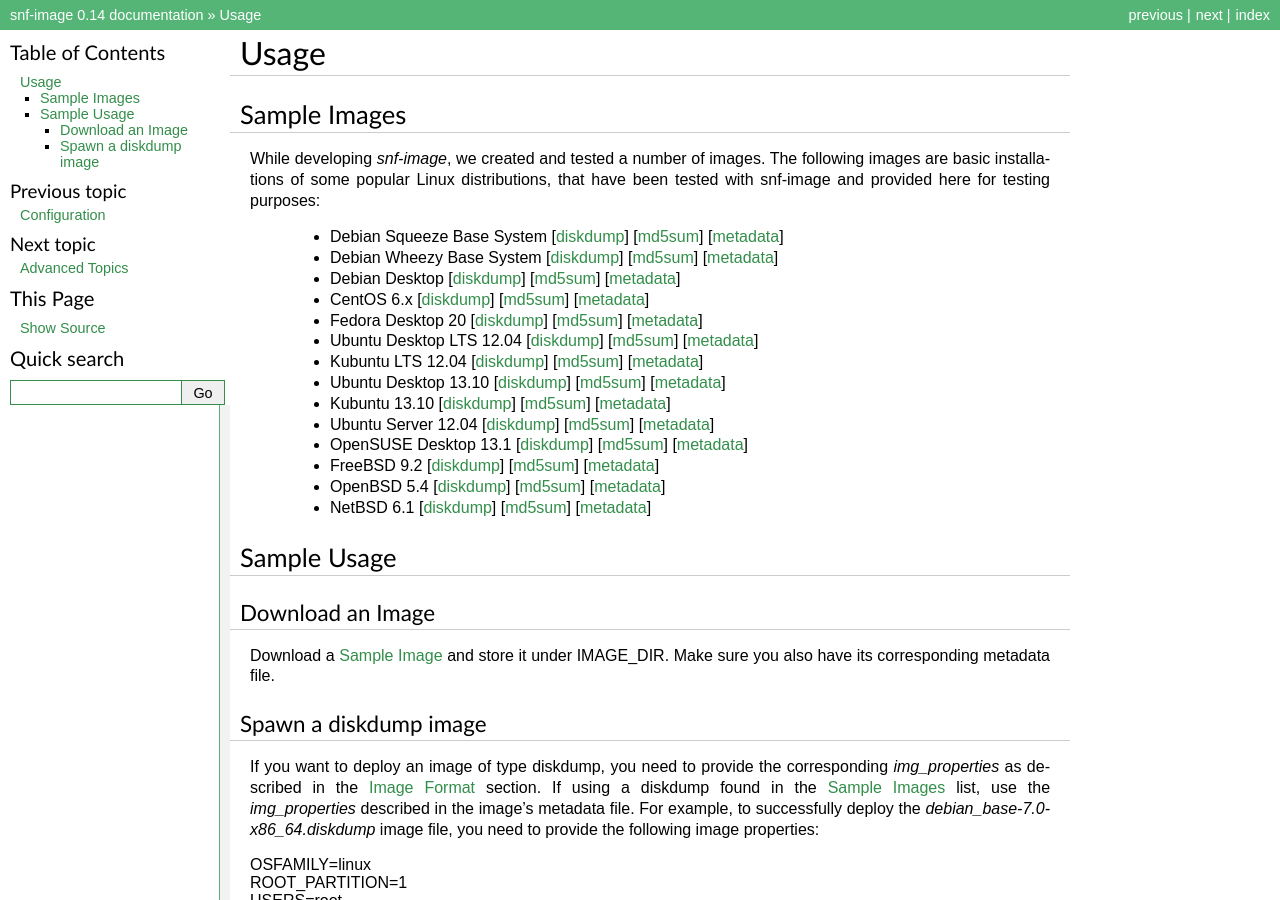
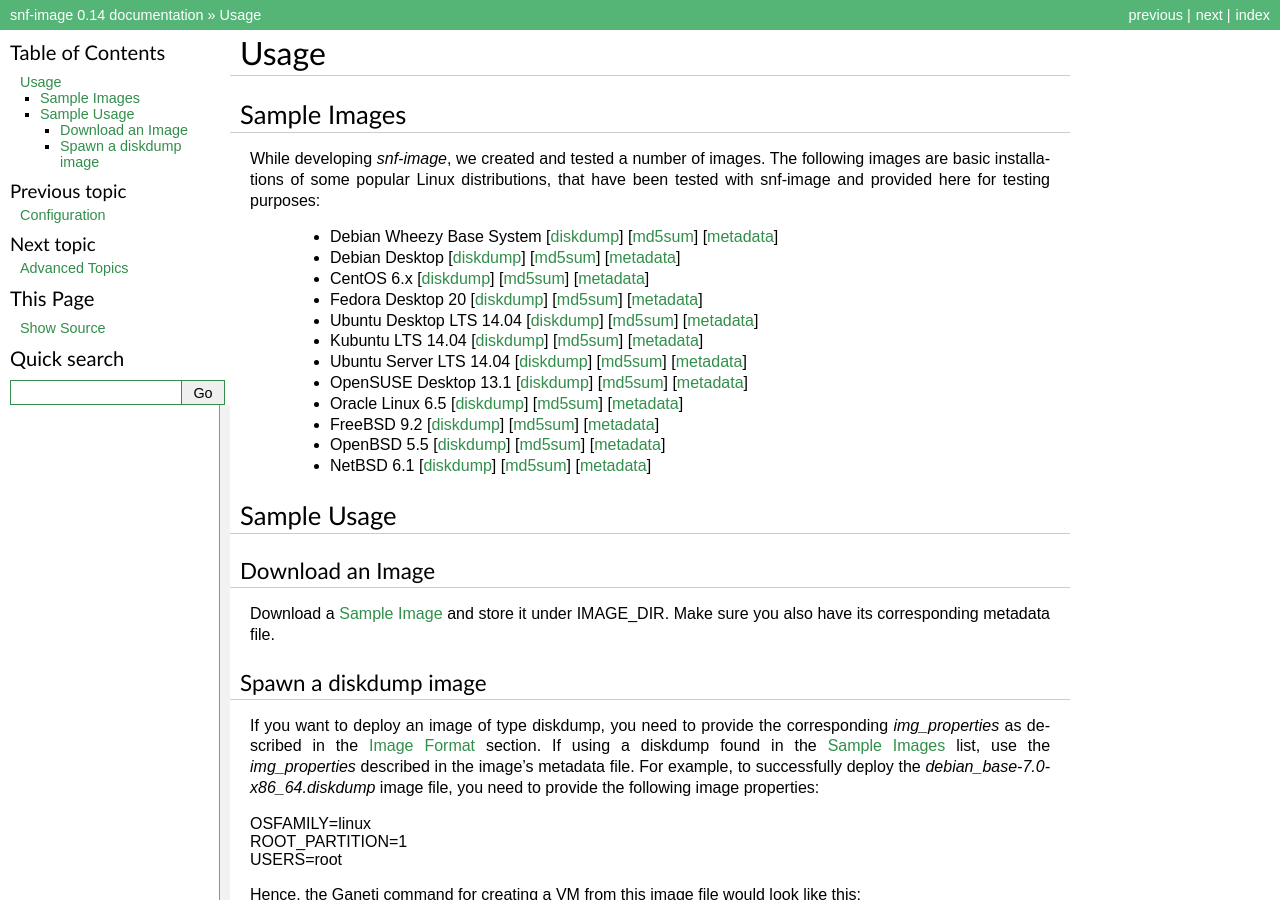
Before and after one commit to grnet/snf-image, a Sphinx documentation site: the page built from docs/usage.rst, in a window 1280 px wide and 900 px high. Built offline with Sphinx 7.4.7, drawn with Linux system fonts in a browser that asks for light colours.

Commit message:
docs: Update the sample images links
* Add (k)ubuntu 14.04 and remove 13.10
* Add Oracle Linux
* Remove Debian Squeeze
* Add OpenBSD 5.5 and remove 5.4

```diff
--- a/docs/usage.rst
+++ b/docs/usage.rst
@@ -11,10 +11,6 @@ following images are basic installations of some popular Linux distributions,
 that have been tested with snf-image and provided here for testing purposes:
 
 
- * Debian Squeeze Base System
-   [`diskdump <http://cdn.synnefo.org/debian_base-6.0-x86_64.diskdump>`_]
-   [`md5sum <http://cdn.synnefo.org/debian_base-6.0-x86_64.diskdump.md5sum>`_]
-   [`metadata <http://cdn.synnefo.org/debian_base-6.0-x86_64.diskdump.meta>`_]
  * Debian Wheezy Base System
    [`diskdump <http://cdn.synnefo.org/debian_base-7.0-x86_64.diskdump>`_]
    [`md5sum <http://cdn.synnefo.org/debian_base-7.0-x86_64.diskdump.md5sum>`_]
@@ -31,38 +27,34 @@ that have been tested with snf-image and provided here for testing purposes:
    [`diskdump <http://cdn.synnefo.org/fedora-20-x86_64.diskdump>`_]
    [`md5sum <http://cdn.synnefo.org/fedora-20-x86_64.diskdump.md5sum>`_]
    [`metadata <http://cdn.synnefo.org/fedora-20-x86_64.diskdump.meta>`_]
- * Ubuntu Desktop LTS 12.04
-   [`diskdump <http://cdn.synnefo.org/ubuntu_desktop-12.04-x86_64.diskdump>`_]
-   [`md5sum <http://cdn.synnefo.org/ubuntu_desktop-12.04-x86_64.diskdump.md5sum>`_]
-   [`metadata <http://cdn.synnefo.org/ubuntu_desktop-12.04-x86_64.diskdump.meta>`_]
- * Kubuntu LTS 12.04
-   [`diskdump <http://cdn.synnefo.org/kubuntu_desktop-12.04-x86_64.diskdump>`_]
-   [`md5sum <http://cdn.synnefo.org/kubuntu_desktop-12.04-x86_64.diskdump.md5sum>`_]
-   [`metadata <http://cdn.synnefo.org/kubuntu_desktop-12.04-x86_64.diskdump.meta>`_]
- * Ubuntu Desktop 13.10
-   [`diskdump <http://cdn.synnefo.org/ubuntu_desktop-13.10-x86_64.diskdump>`_]
-   [`md5sum <http://cdn.synnefo.org/ubuntu_desktop-13.10-x86_64.diskdump.md5sum>`_]
-   [`metadata <http://cdn.synnefo.org/ubuntu_desktop-13.10-x86_64.diskdump.meta>`_]
- * Kubuntu 13.10
-   [`diskdump <http://cdn.synnefo.org/kubuntu_desktop-13.10-x86_64.diskdump>`_]
-   [`md5sum <http://cdn.synnefo.org/kubuntu_desktop-13.10-x86_64.diskdump.md5sum>`_]
-   [`metadata <http://cdn.synnefo.org/kubuntu_desktop-13.10-x86_64.diskdump.meta>`_]
- * Ubuntu Server 12.04
-   [`diskdump <http://cdn.synnefo.org/ubuntu_server-12.04-x86_64.diskdump>`_]
-   [`md5sum <http://cdn.synnefo.org/ubuntu_server-12.04-x86_64.diskdump.md5sum>`_]
-   [`metadata <http://cdn.synnefo.org/ubuntu_server-12.04-x86_64.diskdump.meta>`_]
+ * Ubuntu Desktop LTS 14.04
+   [`diskdump <http://cdn.synnefo.org/ubuntu_desktop-14.04-x86_64.diskdump>`_]
+   [`md5sum <http://cdn.synnefo.org/ubuntu_desktop-14.04-x86_64.diskdump.md5sum>`_]
+   [`metadata <http://cdn.synnefo.org/ubuntu_desktop-14.04-x86_64.diskdump.meta>`_]
+ * Kubuntu LTS 14.04
+   [`diskdump <http://cdn.synnefo.org/kubuntu-14.10-x86_64.diskdump>`_]
+   [`md5sum <http://cdn.synnefo.org/kubuntu-14.10-x86_64.diskdump.md5sum>`_]
+   [`metadata <http://cdn.synnefo.org/kubuntu-14.10-x86_64.diskdump.meta>`_]
+ * Ubuntu Server LTS 14.04
+   [`diskdump <http://cdn.synnefo.org/ubuntu_server-14.04-x86_64.diskdump>`_]
+   [`md5sum <http://cdn.synnefo.org/ubuntu_server-14.04-x86_64.diskdump.md5sum>`_]
+   [`metadata <http://cdn.synnefo.org/ubuntu_server-14.04-x86_64.diskdump.meta>`_]
  * OpenSUSE Desktop 13.1
    [`diskdump <http://cdn.synnefo.org/opensuse_desktop-13.1-x86_64.diskdump>`_]
    [`md5sum <http://cdn.synnefo.org/opensuse_desktop-13.1-x86_64.diskdump.md5sum>`_]
    [`metadata <http://cdn.synnefo.org/opensuse_desktop-13.1-x86_64.diskdump.meta>`_]
+ * Oracle Linux 6.5
+   [`diskdump <http://cdn.synnefo.org/oraclelinux-6.5-x86_64.diskdump>`_]
+   [`md5sum <http://cdn.synnefo.org/oraclelinux-6.5-x86_64.diskdump.md5sum>`_]
+   [`metadata <http://cdn.synnefo.org/oraclelinux-6.5-x86_64.diskdump.meta>`_]
  * FreeBSD 9.2
    [`diskdump <http://cdn.synnefo.org/freebsd-9.2-x86_64.diskdump>`_]
    [`md5sum <http://cdn.synnefo.org/freebsd-9.2-x86_64.diskdump.md5sum>`_]
    [`metadata <http://cdn.synnefo.org/freebsd-9.2-x86_64.diskdump.meta>`_]
- * OpenBSD 5.4
-   [`diskdump <http://cdn.synnefo.org/openbsd-5.4-x86_64.diskdump>`_]
-   [`md5sum <http://cdn.synnefo.org/openbsd-5.4-x86_64.diskdump.md5sum>`_]
-   [`metadata <http://cdn.synnefo.org/openbsd-5.4-x86_64.diskdump.meta>`_]
+ * OpenBSD 5.5
+   [`diskdump <http://cdn.synnefo.org/openbsd-5.5-x86_64.diskdump>`_]
+   [`md5sum <http://cdn.synnefo.org/openbsd-5.5-x86_64.diskdump.md5sum>`_]
+   [`metadata <http://cdn.synnefo.org/openbsd-5.5-x86_64.diskdump.meta>`_]
  * NetBSD 6.1
    [`diskdump <http://cdn.synnefo.org/netbsd-6.1-x86_64.diskdump>`_]
    [`md5sum <http://cdn.synnefo.org/netbsd-6.1-x86_64.diskdump.md5sum>`_]
```
